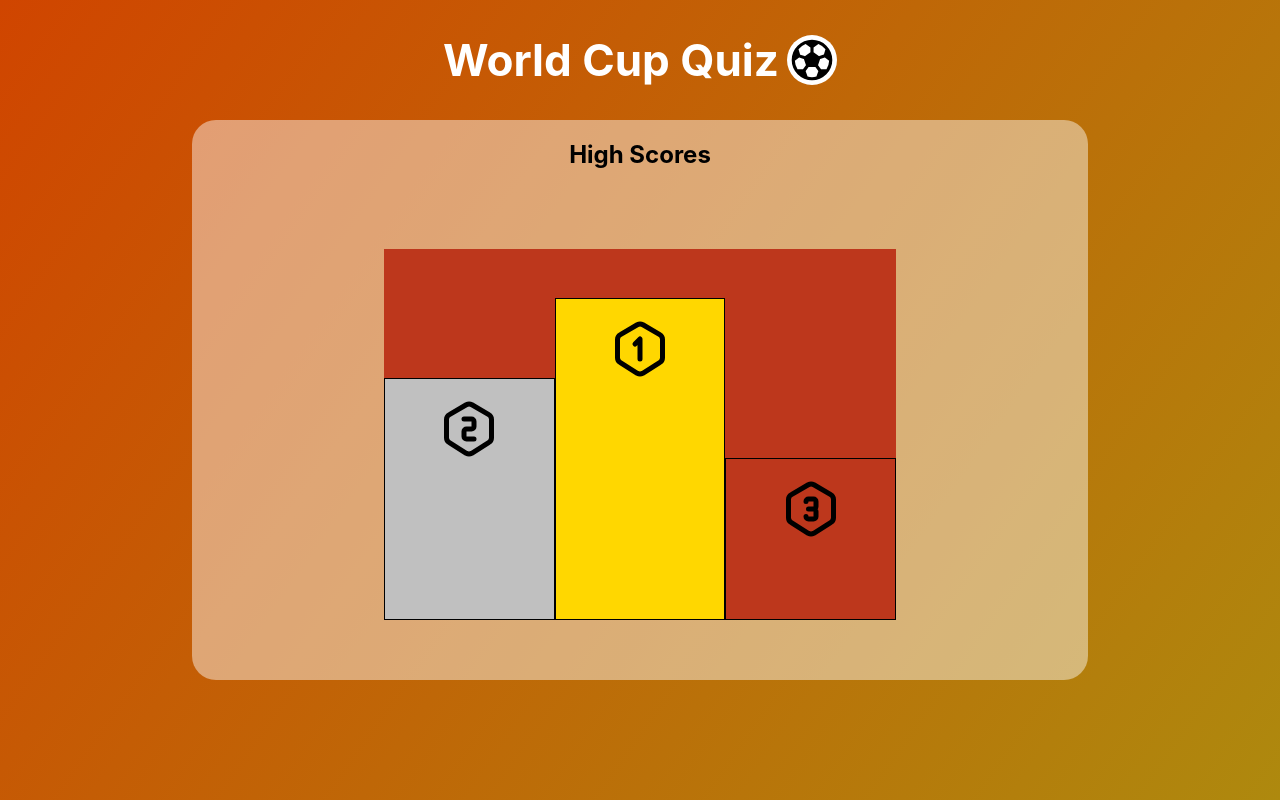
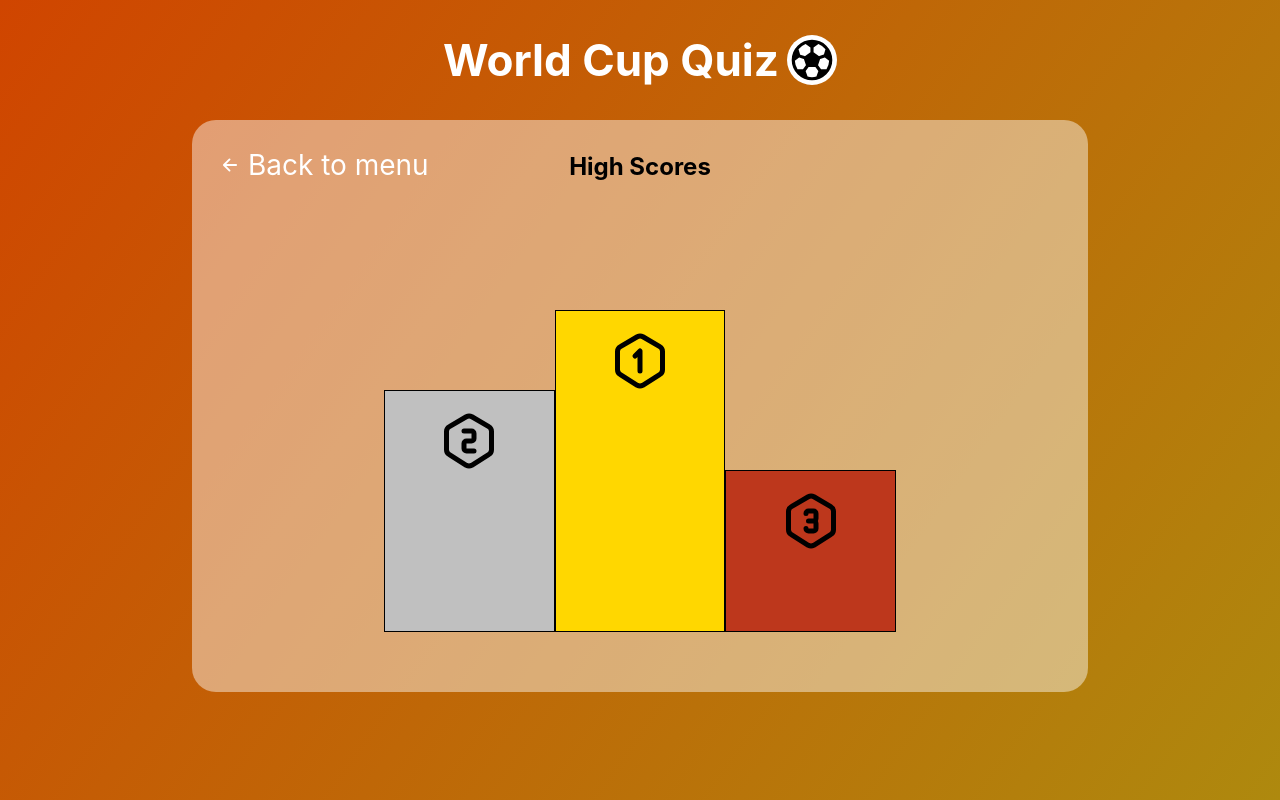
Before and after one commit to Nachocisss/soccerQuiz, a React (Create React App) app: page /HighScores in a window 1280 px wide. Built offline with nearby package versions, Linux system fonts and the light colour scheme.

Commit message:
podium animation

```diff
--- a/src/screens/HighScores/HighScores.css
+++ b/src/screens/HighScores/HighScores.css
@@ -6,6 +6,8 @@
   border-radius: 24px;
   display: flex;
   flex-direction: column;
+  position: relative;
+  padding-top: 12px;
 }
 .podiumContainer {
   flex: 1;
@@ -15,7 +17,23 @@
   margin: 60px;
   margin-left: 15vw;
   margin-right: 15vw;
-  background-color: #bd371c;
+}
+.iconBackContainer {
+  position: absolute;
+  top: 20px;
+  left: 20px;
+  color: white;
+  stroke: white;
+  padding: 8px;
+}
+.iconBackContainer:hover {
+  color: black;
+  stroke: black;
+  background-color: rgba(255, 255, 255, 0.174);
+  border-radius: 10px;
+}
+.backText {
+  font-size: 28px;
 }
 .podium {
   flex: 1;
@@ -31,12 +49,42 @@
 .podiumGold {
   background-color: gold;
   height: 35vh;
+  animation-name: podiumGoldAnimation;
+  animation-duration: 2s;
+}
+@keyframes podiumGoldAnimation {
+  from {
+    height: 0px;
+  }
+  to {
+    height: 35vh;
+  }
 }
 .podiumSilver {
   background-color: silver;
   height: 25vh;
+  animation-name: podiumSilverAnimation;
+  animation-duration: 2s;
+}
+@keyframes podiumSilverAnimation {
+  from {
+    height: 0px;
+  }
+  to {
+    height: 25vh;
+  }
 }
 .podiumBronze {
   background-color: #bd371c;
   height: 15vh;
+  animation-name: podiumBronzeAnimation;
+  animation-duration: 2s;
 }
+@keyframes podiumBronzeAnimation {
+  from {
+    height: 0px;
+  }
+  to {
+    height: 15vh;
+  }
+}
--- a/src/screens/HighScores/HighScores.tsx
+++ b/src/screens/HighScores/HighScores.tsx
@@ -3,6 +3,8 @@ import "./HighScores.css";
 import { TbHexagonNumber1 } from "react-icons/tb";
 import { TbHexagonNumber2 } from "react-icons/tb";
 import { TbHexagonNumber3 } from "react-icons/tb";
+import { IoArrowBack } from "react-icons/io5";
+import { useNavigate } from "react-router-dom";
 
 const podium = () => {
   return (
@@ -20,8 +22,18 @@ const podium = () => {
   );
 };
 export function HighScores() {
+  const navigate = useNavigate();
   return (
     <div className="highScoresBoard">
+      <div
+        className="iconBackContainer"
+        onClick={() => {
+          navigate("/");
+        }}
+      >
+        <IoArrowBack size={20} />
+        <span className="backText"> Back to menu</span>
+      </div>
       <h2> High Scores</h2>
       <div className="podiumContainer">{podium()}</div>
     </div>
--- a/src/screens/Menu/Menu.css
+++ b/src/screens/Menu/Menu.css
@@ -4,7 +4,6 @@
   background-color: white;
   border-radius: 16px;
   border: black solid 1px;
-  align-content: center;
   position: relative;
 }
 .menuScreen {
@@ -14,6 +13,7 @@
   margin-top: 10vh;
 }
 .menuTitle {
+  font-size: 48px;
   color: tomato;
 }
 .menuSubtitleContainer {
--- a/src/screens/Menu/Menu.tsx
+++ b/src/screens/Menu/Menu.tsx
@@ -27,9 +27,9 @@ function menuCard() {
 
   return (
     <div className="menuContainer">
+      <h2 className="menuTitle">Soccer Quiz!</h2>
       {openModal && <Modal />}
       <div className="menuSubtitleContainer">
-        <h2 className="menuTitle">World Cup Party Quiz</h2>
         <p className="menuSubtitle">
           <strong>Test your football knowledge</strong> with exciting questions
           about the World Cups history, iconic players, and memorable moments.
```
